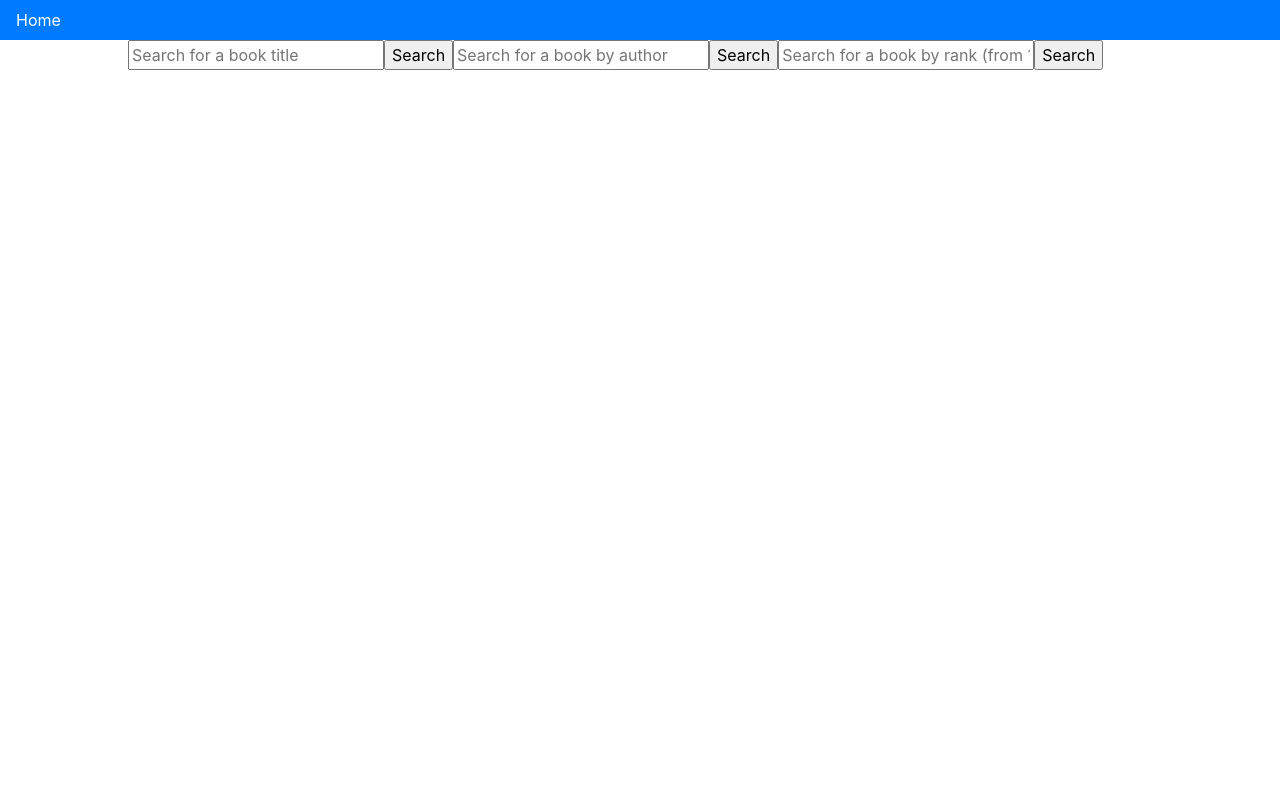
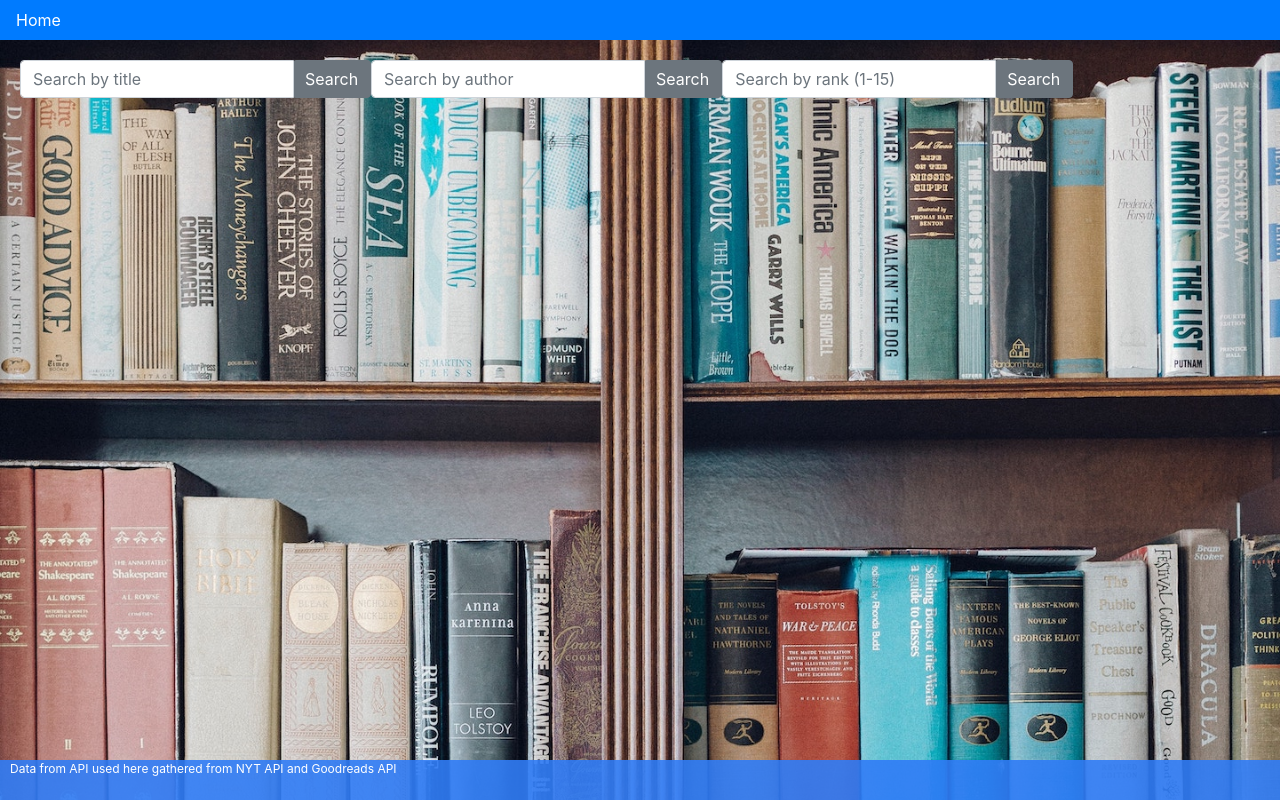
Before and after one commit to torykling/Best-Books-App, a React (Create React App) app: page /FictionBooks in a window 1280 px wide. Built offline with nearby package versions, Linux system fonts and the light colour scheme; no server answers.

Commit message:
update css

```diff
--- a/src/App.css
+++ b/src/App.css
@@ -6,9 +6,44 @@
 }
 .buttonContainer {
   display: flex;
+  /* flex-direction: column; */
   width: 80%;
   height: 100%;
-  margin: 0 auto;
-  justify-content: space-around;
-  align-items: center;
+  margin: 20px auto;
+  justify-content: space-evenly;
+  align-items: space-evenly;
 }
+
+body {
+  background-image: url("./books2.jpg");
+  background-size: cover;
+  background-repeat: no-repeat;
+}
+
+.homeBtn {
+  margin: 10px;
+}
+.footer {
+  color: white;
+  position: absolute;
+  bottom: 0;
+  width: 100%;
+  height: 2.5rem;
+  background-color: rgba(48, 125, 247, 0.9);
+  padding-left: 10px;
+  font-size: 0.75rem;
+}
+.a {
+  text-decoration: none;
+  color: white;
+}
+.a:hover {
+  text-decoration: none;
+}
+.pageContainer {
+  position: relative;
+  min-height: 100vh;
+}
+.content-wrap {
+  padding-bottom: 2.5rem;
+}
--- a/src/App.js
+++ b/src/App.js
@@ -15,14 +15,14 @@
     return (
       <div className="buttonContainer">
         <Link to="/FictionBooks">
-          <button onClick={this.getFiction} className="btn btn-outline-success">
+          <button onClick={this.getFiction} className="homeBtn btn btn-success">
             Fiction Bestsellers
           </button>
         </Link>
         <Link to="/NonfictionBooks">
           <button
             onClick={this.getNonfiction}
-            className="btn btn-outline-primary"
+            className="homeBtn btn btn-primary"
           >
             Nonfiction Bestsellers
           </button>
@@ -30,7 +30,7 @@
         <Link to="/ourbooks">
           <button
             onClick={this.getOurBooks}
-            className="btn btn-outline-secondary"
+            className="homeBtn btn btn-secondary"
           >
             Our Book Collection
           </button>
@@ -52,12 +52,13 @@
 
   render() {
     return (
-      <div>
+      <div className="pageContainer">
         <nav className="navbar navbar-dark bg-primary">
           <Link className="home" to="/">
             Home
           </Link>
         </nav>
+        <div className="content-wrap">
           <Route path="/" exact render={this.home}></Route>
           <Route
             path="/FictionBooks"
@@ -84,6 +85,25 @@
             )}
           />
         </div>
+        <footer className="footer">
+          Data from API used here gathered from{" "}
+          <a
+            className="a"
+            href="https://developer.nytimes.com/docs/books-product/1/overview"
+            target="_blank"
+          >
+            NYT API
+          </a>{" "}
+          and{" "}
+          <a
+            className="a"
+            href="https://www.goodreads.com/api/index"
+            target="_blank"
+          >
+            Goodreads API
+          </a>
+        </footer>
+      </div>
     );
   }
 }
--- a/src/Components/FictionBookList.js
+++ b/src/Components/FictionBookList.js
@@ -37,16 +37,20 @@
         };
         return (
           <div style={imageStyle} key={index._id}>
-            <Link to={`/books/${index._id}`}>{index.title}</Link>
+            <Link style={bannerStyle} to={`/books/${index._id}`}>
+              {index.title}
+            </Link>
           </div>
         );
       });
     }
     return (
       <div style={containerStyle}>
-        <SearchFictionTitle />
-        <SearchFictionAuthor />
-        <SearchFictionRank />
+        <div style={containerStyle}>
+          <SearchFictionTitle />
+          <SearchFictionAuthor />
+          <SearchFictionRank />
+        </div>
         {bookList}
       </div>
     );
@@ -56,11 +60,15 @@
 export default FictionBookList;
 
 const containerStyle = {
-  width: "80%",
+  width: "100%",
   height: "300%",
   display: "flex",
   flexDirection: "row",
   flexWrap: "wrap",
-  margin: "0 auto",
+  margin: "10px",
   textAlign: "center"
 };
+const bannerStyle = {
+  backgroundColor: "white",
+  width: "100%"
+};
--- a/src/Components/FictionInputs/SearchFictionAuthor.js
+++ b/src/Components/FictionInputs/SearchFictionAuthor.js
@@ -48,15 +48,22 @@
     }
     return (
       <div>
-        <form onSubmit={this.handleSubmit}>
+        <div style={formStyle}>
+          <form className="input-group mb-3" onSubmit={this.handleSubmit}>
             <input
+              className="form-control input-group-prepend"
               type="text"
               name="author"
-            placeholder="Search for a book by author"
+              placeholder="Search by author"
               onChange={this.handleChange}
             ></input>
-          <input type="submit" value="Search"></input>
+            <input
+              className="btn btn-secondary input-group-append"
+              type="submit"
+              value="Search"
+            ></input>
           </form>
+        </div>
         {searchResult}
       </div>
     );
@@ -64,3 +71,8 @@
 }
 
 export default SearchFictionAuthor;
+const formStyle = {
+  width: "100%",
+  display: "flex",
+  flexDirection: "row"
+};
--- a/src/Components/FictionInputs/SearchFictionRank.js
+++ b/src/Components/FictionInputs/SearchFictionRank.js
@@ -48,14 +48,19 @@
     }
     return (
       <div>
-        <form onSubmit={this.handleSubmit}>
+        <form className="input-group mb-3" onSubmit={this.handleSubmit}>
           <input
+            className="form-control input-group-prepend"
             type="text"
             name="rank"
-            placeholder="Search for a book by rank (from 1 to 15)"
+            placeholder="Search by rank (1-15)"
             onChange={this.handleChange}
           ></input>
-          <input type="submit" value="Search"></input>
+          <input
+            className="btn btn-secondary input-group-append"
+            type="submit"
+            value="Search"
+          ></input>
         </form>
         {searchResult}
       </div>
--- a/src/Components/FictionInputs/SearchFictionTitle.js
+++ b/src/Components/FictionInputs/SearchFictionTitle.js
@@ -49,14 +49,19 @@
     }
     return (
       <div>
-        <form onSubmit={this.handleSubmit}>
+        <form className="input-group mb-3" onSubmit={this.handleSubmit}>
           <input
+            className="form-control input-group-prepend"
             type="text"
             name="title"
-            placeholder="Search for a book title"
+            placeholder="Search by title"
             onChange={this.handleChange}
           ></input>
-          <input type="submit" value="Search"></input>
+          <input
+            className="btn btn-secondary input-group-append"
+            type="submit"
+            value="Search"
+          ></input>
         </form>
         {searchResult}
       </div>
```
Also changed, not shown: src/books2.jpg (added). Lines whose indentation alone changed are shown as unchanged.
